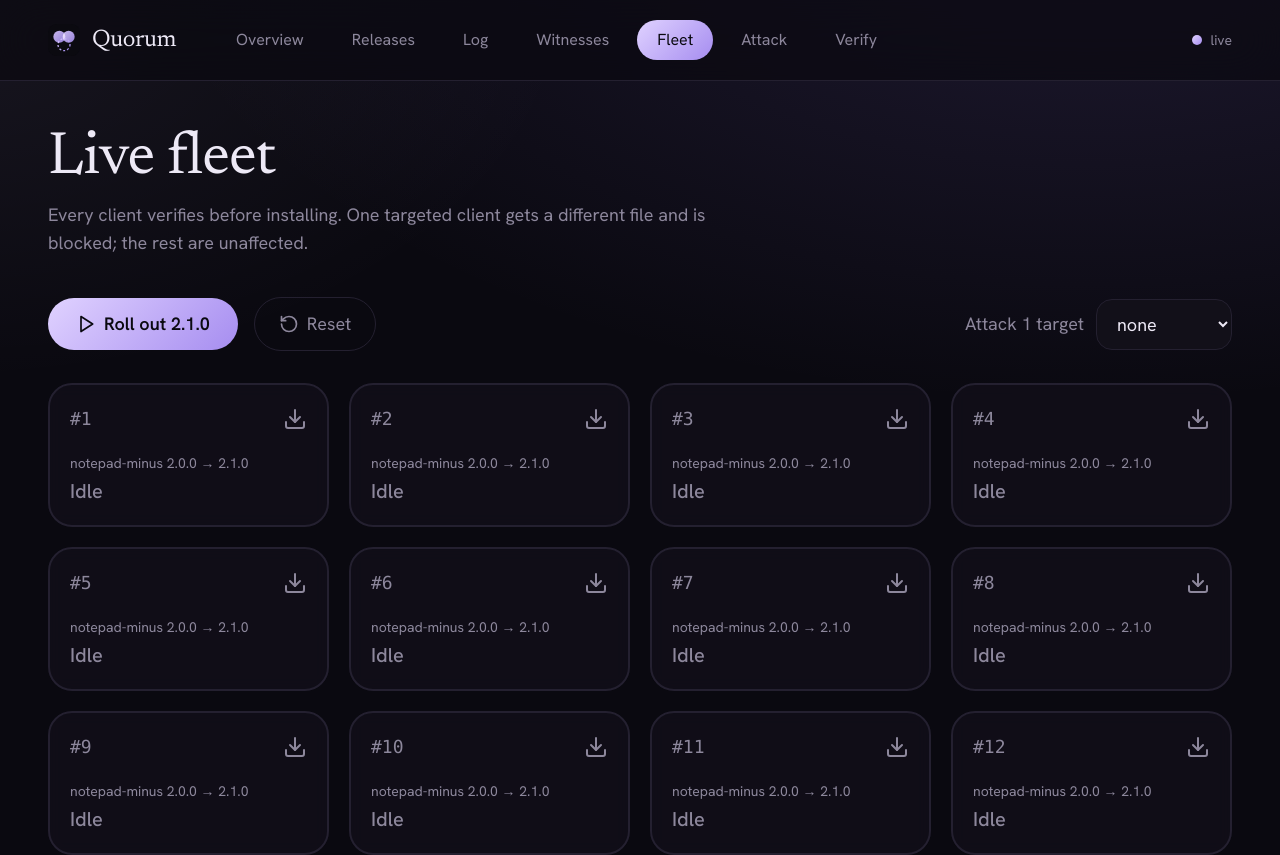
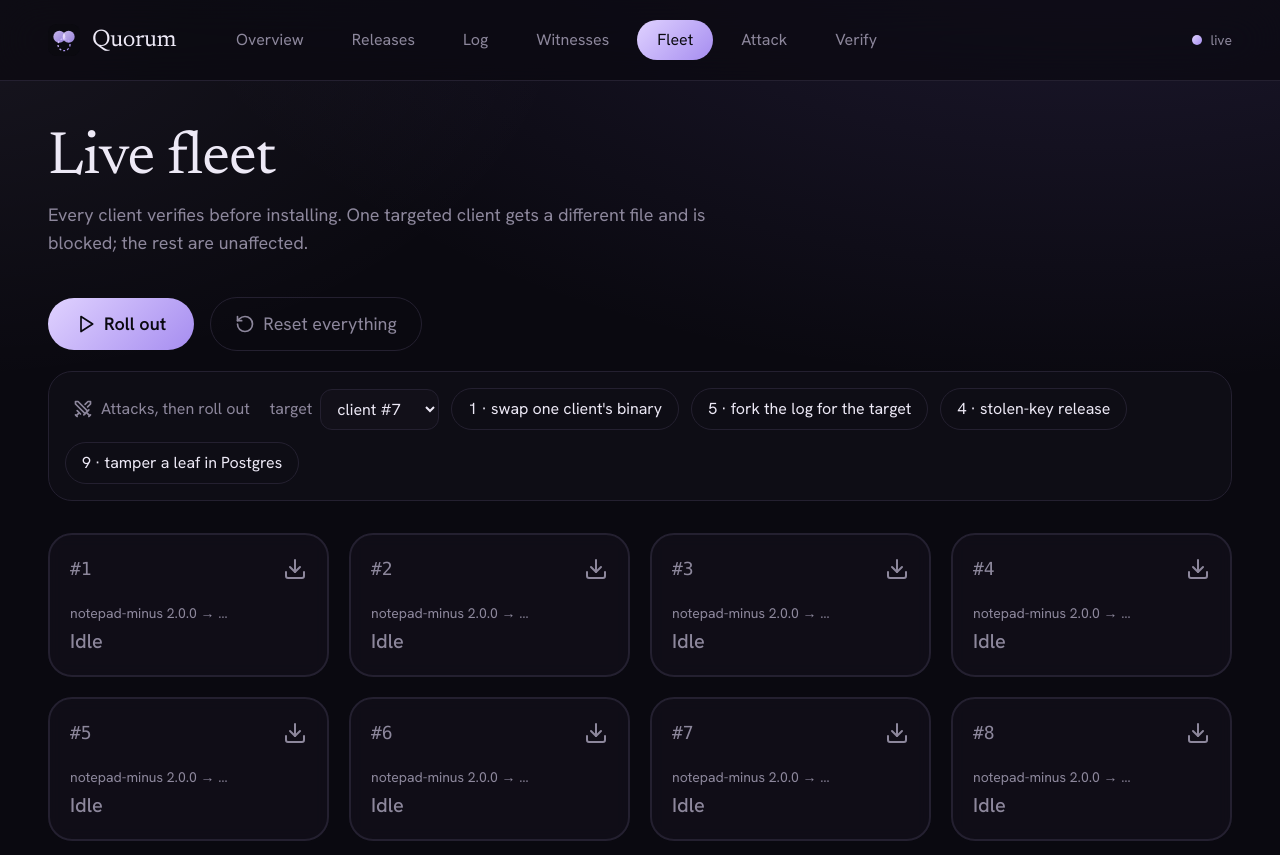
Before and after one commit to kryyo1441/quorum, a Next.js app in the folder apps/web/: page /fleet in a window 1280 px wide. Shown: the top 855 px of the page. Built offline with nearby package versions, Linux system fonts and the light colour scheme.

Commit message:
web: fleet page arms live attacks 1, 5, 4 and 9

```diff
--- a/apps/web/components/fleet-grid.tsx
+++ b/apps/web/components/fleet-grid.tsx
@@ -1,17 +1,18 @@
 "use client";
 import { useRef, useState } from "react";
-import { Loader2, Play, RotateCcw, ShieldCheck, ShieldX, Download, Check, X, Minus } from "lucide-react";
+import { Loader2, Play, RotateCcw, ShieldCheck, ShieldX, Download, Check, X, Minus, Swords } from "lucide-react";
 import { Badge, Card } from "./ui";
 
 type CheckRow = { id: string; label: string; status: "pass" | "fail" | "skip"; detail?: string };
-type Result = { id: string; state: "verified" | "blocked"; reason?: string; detail?: string; checks: CheckRow[]; ms: number; bytes: number };
+type Result = { id: string; version: string; state: "verified" | "blocked"; reason?: string; detail?: string; checks: CheckRow[]; ms: number; bytes: number };
 type S = "idle" | "checking" | "verified" | "installed" | "blocked";
 const N = 12, ids = Array.from({ length: N }, (_, i) => `c${i + 1}`);
 
 export function FleetGrid() {
   const [st, setSt] = useState<Record<string, S>>(() => Object.fromEntries(ids.map((i) => [i, "idle" as S])));
   const [res, setRes] = useState<Record<string, Result>>({});
-  const [target, setTarget] = useState("");
+  const [target, setTarget] = useState("c7");
+  const [armed, setArmed] = useState<string[]>([]);
   const [open, setOpen] = useState<string | null>(null);
   const [err, setErr] = useState<string | null>(null);
   const [busy, setBusy] = useState(false);
@@ -23,12 +24,14 @@ export function FleetGrid() {
   };
   const clear = () => { src.current?.close(); setSt(Object.fromEntries(ids.map((i) => [i, "idle" as S]))); setRes({}); setOpen(null); setBusy(false); };
 
+  const arm = async (key: string, path: string, body?: unknown) => {
+    setErr(null);
+    try { await call(path, body); setArmed((a) => [...new Set([...a, key])]); } catch (e) { setErr(e instanceof Error ? e.message : String(e)); }
+  };
+  const resetAll = async () => { clear(); setErr(null); try { await call("reset"); setArmed([]); } catch (e) { setErr(e instanceof Error ? e.message : String(e)); } };
+
   const rollout = async () => {
     clear(); setErr(null); setBusy(true);
-    try {
-      await call("reset");                                  // deterministic: attacks persist on the update server until cleared
-      if (target) await call("attack1", { clientId: target });
-    } catch (e) { setErr(String(e instanceof Error ? e.message : e)); setBusy(false); return; }
     setSt(Object.fromEntries(ids.map((i) => [i, "checking" as S])));
     const es = new EventSource(`/api/demo/fleet/stream?n=${N}`); src.current = es;
     es.addEventListener("result", (ev) => {
@@ -50,14 +53,25 @@ export function FleetGrid() {
 
   return (
     <>
-      <div className="mb-8 flex flex-wrap items-center gap-4">
-        <button onClick={rollout} disabled={busy} className="flex items-center gap-2 rounded-full bg-accent px-7 py-3 text-lg font-semibold text-bg transition hover:scale-105 active:scale-95 disabled:opacity-40"><Play className="size-5" />Roll out 2.1.0</button>
-        <button onClick={clear} className="flex items-center gap-2 rounded-full border border-line px-6 py-3 text-lg text-mute transition hover:text-ink"><RotateCcw className="size-5" />Reset</button>
-        <label className="ml-auto flex items-center gap-3 text-lg text-mute">Attack 1 target
-          <select value={target} onChange={(e) => setTarget(e.target.value)} className="rounded-2xl border border-line bg-panel px-4 py-3 text-ink outline-none focus:border-bad">
-            <option value="">none</option>{ids.map((i, k) => <option key={i} value={i}>client #{k + 1}</option>)}
+      <div className="mb-5 flex flex-wrap items-center gap-4">
+        <button onClick={rollout} disabled={busy} className="flex items-center gap-2 rounded-full bg-accent px-7 py-3 text-lg font-semibold text-bg transition hover:scale-105 active:scale-95 disabled:opacity-40"><Play className="size-5" />Roll out</button>
+        <button onClick={resetAll} className="flex items-center gap-2 rounded-full border border-line px-6 py-3 text-lg text-mute transition hover:text-ink"><RotateCcw className="size-5" />Reset everything</button>
+      </div>
+      <div className="mb-8 flex flex-wrap items-center gap-3 rounded-3xl border border-line bg-panel/60 p-4">
+        <span className="flex items-center gap-2 px-2 text-mute"><Swords className="size-5" />Attacks, then roll out</span>
+        <label className="flex items-center gap-2 text-mute">target
+          <select value={target} onChange={(e) => setTarget(e.target.value)} className="rounded-xl border border-line bg-panel px-3 py-2 text-ink outline-none focus:border-bad">
+            {ids.map((i, k) => <option key={i} value={i}>client #{k + 1}</option>)}
           </select>
         </label>
+        {([
+          ["1", "1 · swap one client's binary", "attack1", { clientId: target }],
+          ["5", "5 · fork the log for the target", "attacks/fork", { clientId: target }],
+          ["4", "4 · stolen-key release", "attacks/stolen-key", {}],
+          ["9", "9 · tamper a leaf in Postgres", "attacks/tamper", {}],
+        ] as const).map(([k, label, path, body]) => (
+          <button key={k} onClick={() => arm(k, path, body)} className={`rounded-full border px-4 py-2 transition ${armed.includes(k) ? "border-bad bg-bad/15 text-bad" : "border-line text-ink hover:border-bad hover:text-bad"}`}>{label}{armed.includes(k) ? " · armed" : ""}</button>
+        ))}
       </div>
       {err && <p className="mb-6 rounded-2xl border border-bad/50 bg-bad/10 p-5 text-lg text-bad">{err}</p>}
       {done.length > 0 && <div className="mb-6 flex flex-wrap gap-3">
@@ -73,7 +87,7 @@ export function FleetGrid() {
             <Card key={id} delay={i * 50} className={`!p-5 border-2 transition-all duration-500 ${style[s]} ${s === "blocked" ? "[animation:shake_.5s]" : ""}`}>
               <button onClick={() => r && setOpen(open === id ? null : id)} className="block w-full text-left">
                 <div className="flex items-center justify-between"><span className="font-mono text-lg">#{i + 1}</span><I className={`size-6 ${s === "checking" ? "animate-spin" : ""}`} /></div>
-                <div className="mt-5 text-sm text-mute">notepad-minus 2.0.0 → 2.1.0</div>
+                <div className="mt-5 text-sm text-mute">notepad-minus 2.0.0 → {r?.version ?? "…"}</div>
                 <div className="mt-1 text-xl font-medium capitalize">{s}</div>
                 {r && <div className="mt-1 text-sm text-mute">{r.ms.toFixed(0)} ms</div>}
                 {s === "blocked" && <div className="mt-2 break-all text-sm"><b>{r?.reason}</b><span className="line-clamp-2 text-xs opacity-80">{r?.detail}</span></div>}
```
